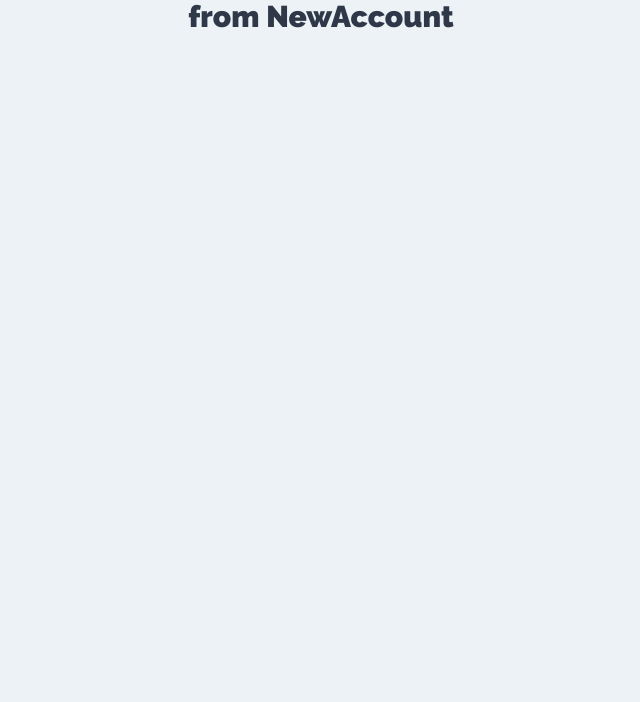
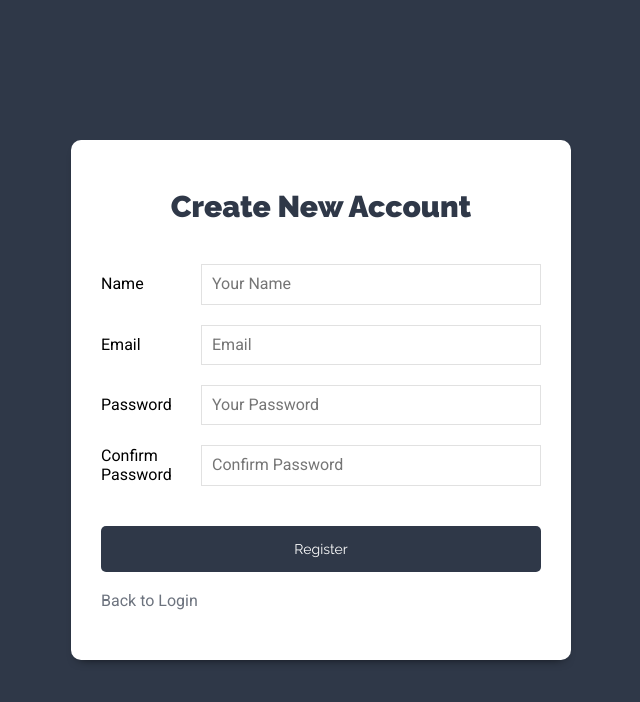
Before and after one commit to sebaszwenger/MERNTASKS-cliente, a React (Create React App) app: page /new-account in a window 1280 px wide. Shown: the top 702 px of the page, without its empty margins (319-959 px from the left). Built offline with nearby package versions, Linux system fonts and the light colour scheme.

Commit message:
create register page

```diff
--- a/src/components/auth/NewAccount.js
+++ b/src/components/auth/NewAccount.js
@@ -1,7 +1,109 @@
-import React from "react";
+import { useState } from "react";
+import { Link } from "react-router-dom";
 
 const NewAccount = () => {
-  return <h1>from NewAccount</h1>;
+  //State to NewAccount
+  const [user, setUser] = useState({
+    name: "",
+    email: "",
+    password: "",
+    confirm: "",
+  });
+
+  //extract user
+  const { name, email, password, confirm } = user;
+
+  const onChange = (e) => {
+    setUser({
+      ...user,
+      [e.target.name]: e.target.value,
+    });
+  };
+
+  const onSubmit = (e) => {
+    e.preventDefault();
+
+    //Validate empty fields -- password length -- password match
+    if (name === "" || email === "" || password === "" || confirm === "") {
+      console.log("All fields are required");
+      return;
+    } else if (password !== confirm) {
+      console.log("the passwords do not match");
+      return;
+    } else if (password.length < 6) {
+      console.log("password to short");
+      return;
+    }
+  };
+
+  return (
+    <div className="form-usuario">
+      <div className="contenedor-form sombra-dark">
+        <h1>Create New Account</h1>
+
+        <form onSubmit={onSubmit}>
+          <div className="campo-form">
+            <label htmlFor="Name">Name</label>
+            <input
+              type="text"
+              id="Name"
+              placeholder="Your Name"
+              value={name}
+              name="name"
+              onChange={onChange}
+            />
+          </div>
+
+          <div className="campo-form">
+            <label htmlFor="email">Email</label>
+            <input
+              type="email"
+              id="email"
+              placeholder="Email"
+              value={email}
+              name="email"
+              onChange={onChange}
+            />
+          </div>
+
+          <div className="campo-form">
+            <label htmlFor="password">Password</label>
+            <input
+              type="password"
+              id="password"
+              placeholder="Your Password"
+              value={password}
+              name="password"
+              onChange={onChange}
+            />
+          </div>
+
+          <div className="campo-form">
+            <label htmlFor="confirm">Confirm Password</label>
+            <input
+              type="password"
+              id="confirm"
+              placeholder="Confirm Password"
+              value={confirm}
+              name="confirm"
+              onChange={onChange}
+            />
+          </div>
+
+          <div className="campo-form">
+            <input
+              type="submit"
+              className="btn btn-primario btn-block"
+              value="Register"
+            />
+          </div>
+        </form>
+        <Link to={"/"} className="enlace-cuenta">
+          Back to Login
+        </Link>
+      </div>
+    </div>
+  );
 };
 
 export default NewAccount;
```
